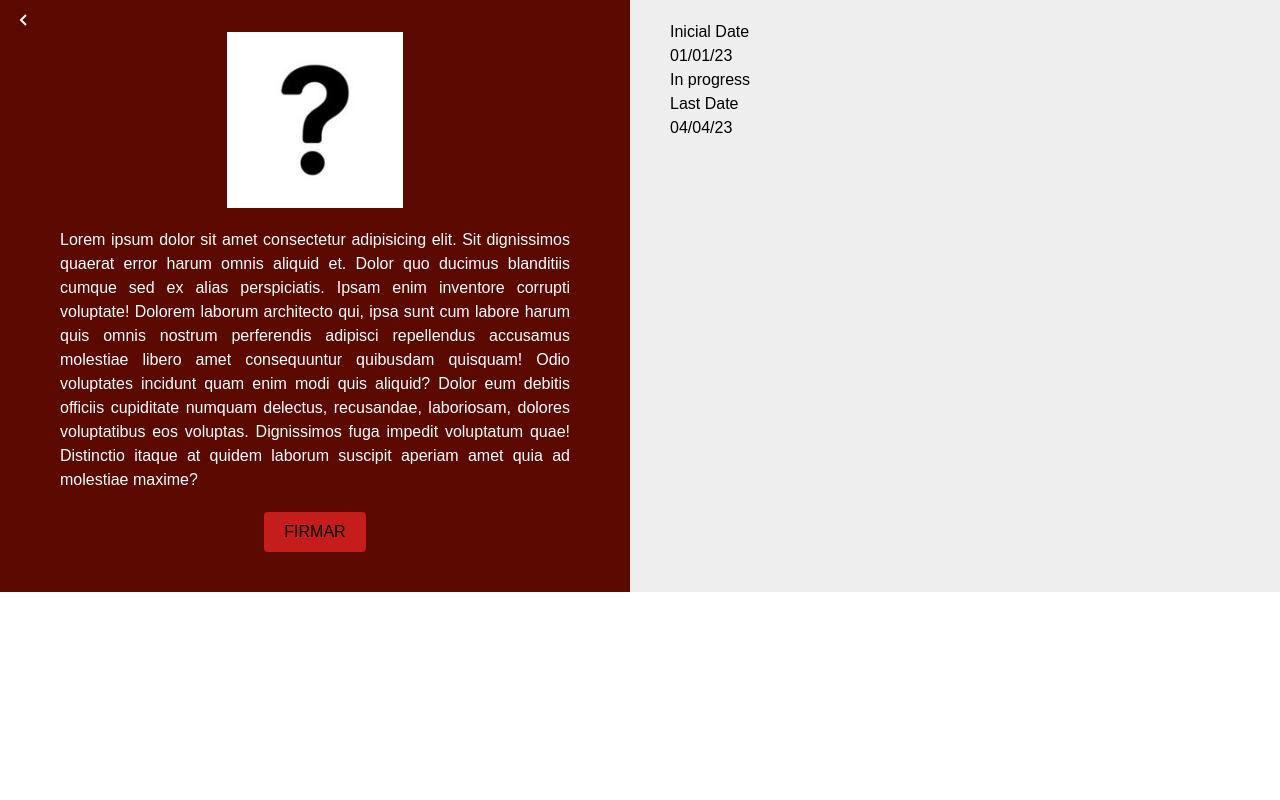
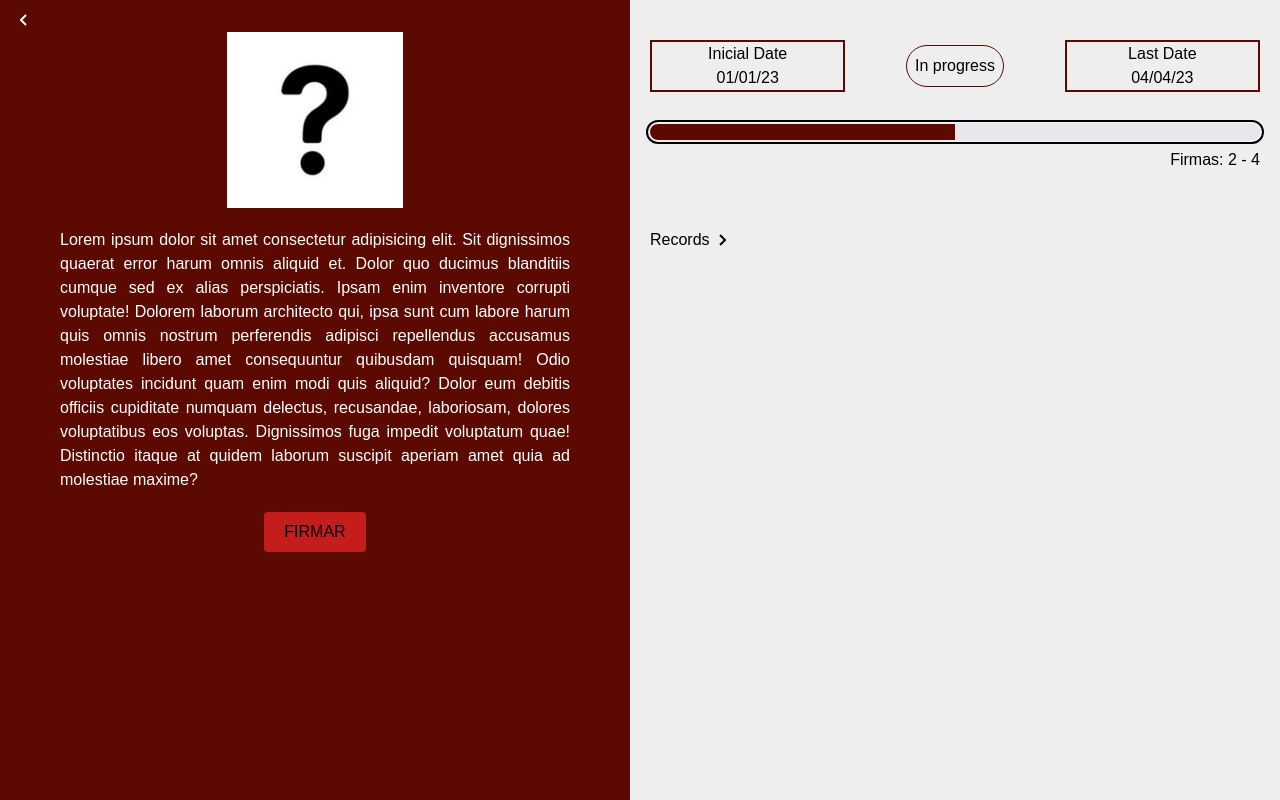
Before and after one commit to SaboTak/requisition-system-frontend, a Next.js app: page /RequisitationDetail in a window 1280 px wide. Built offline with nearby package versions, Linux system fonts and the light colour scheme.

Commit message:
FEAT: requisitation implentation with hooks

```diff
--- a/src/app/RequisitationDetail/page.jsx
+++ b/src/app/RequisitationDetail/page.jsx
@@ -1,43 +1,137 @@
+"use client";
 import Image from "next/image";
 import SignoMomentaneo from "../source/signo.jpg";
 import { BiChevronLeft } from "@react-icons/all-files/bi/BiChevronLeft";
+import { BiChevronRight } from "@react-icons/all-files/bi/BiChevronRight";
+import ProgressBar from "../components/ProgressBar";
+import {  useEffect, useState } from "react";
 
 export default function Requisitation(params) {
+
+  const [activeFirms, setActiveFirms] = useState(false);
+
+  const myItems = ["item 1", "item 2"];
+  const countSteps = 4;
+
   return (
-    <div className="fontPoppins bg-mi-gama-200">
-		<div className="grid grid-cols-2 gap-5 grid-span-1 relative">
+    <div className="fontPoppins bg-mi-gama-200 h-screen">
+      <div className="grid grid-cols-2 gap-5 grid-span-1 h-full">
+        {/* Left part */}
         <div className=" p-2 w-full bg-mi-gama-50 p-5 h-full">
           <div>
-					<Image className="mx-auto p-3 pb-5" src={SignoMomentaneo} />
+            <Image alt="Decanatura" className="mx-auto p-3 pb-5" src={SignoMomentaneo} />
           </div>
 
           <div className="w-full text-justify text-white">
-					<p className="mx-10">Lorem ipsum dolor sit amet consectetur adipisicing elit. Sit dignissimos quaerat error harum omnis aliquid et. Dolor quo ducimus blanditiis cumque sed ex alias perspiciatis. Ipsam enim inventore corrupti voluptate!
-					Dolorem laborum architecto qui, ipsa sunt cum labore harum quis omnis nostrum perferendis adipisci repellendus accusamus molestiae libero amet consequuntur quibusdam quisquam! Odio voluptates incidunt quam enim modi quis aliquid?
-					Dolor eum debitis officiis cupiditate numquam delectus, recusandae, laboriosam, dolores voluptatibus eos voluptas. Dignissimos fuga impedit voluptatum quae! Distinctio itaque at quidem laborum suscipit aperiam amet quia ad molestiae maxime?</p>
+            <p className="mx-10">
+              Lorem ipsum dolor sit amet consectetur adipisicing elit. Sit
+              dignissimos quaerat error harum omnis aliquid et. Dolor quo
+              ducimus blanditiis cumque sed ex alias perspiciatis. Ipsam enim
+              inventore corrupti voluptate! Dolorem laborum architecto qui, ipsa
+              sunt cum labore harum quis omnis nostrum perferendis adipisci
+              repellendus accusamus molestiae libero amet consequuntur quibusdam
+              quisquam! Odio voluptates incidunt quam enim modi quis aliquid?
+              Dolor eum debitis officiis cupiditate numquam delectus,
+              recusandae, laboriosam, dolores voluptatibus eos voluptas.
+              Dignissimos fuga impedit voluptatum quae! Distinctio itaque at
+              quidem laborum suscipit aperiam amet quia ad molestiae maxime?
+            </p>
           </div>
 
           <div className="text-center m-5">
-					<button className="bg-mi-gama-300 px-5 py-2 rounded hover:bg-mi-gama-400" type="submit">FIRMAR</button>
+            <button
+              className="bg-mi-gama-300 px-5 py-2 rounded hover:bg-mi-gama-400"
+              type="submit">
+              FIRMAR
+            </button>
           </div>
 
-				<button className="absolute top-2 left-3 text-white" type="submit"> <h1 className="text-2xl"><BiChevronLeft /></h1></button>
+          <button className="absolute top-2 left-3 text-white" type="submit">
+            {" "}
+            <h1 className="text-2xl">
+              <BiChevronLeft />
+            </h1>
+          </button>
         </div>
 
-			<div className="grid-rows-3 m-5 grid-span-1">
-				<div className="grid-cols-3 gap-1">
-					<div>
+        {/* Right part 1 (Top cards)*/}
+        <div className=" text-center w-full h-full bg-mi-gama-200 py-10 pr-5">
+          <div className="grid grid-cols-3 gap-3 mb-3">
+            <div className="border-2 border-mi-gama-50">
               <h1>Inicial Date</h1>
               <h1>01/01/23</h1>
             </div>
-
-					<div>
-						<h1>In progress</h1>
+            <div className="flex items-center justify-center">
+              <button className="border my-auto border-mi-gama-50 rounded-full p-2 cursor-default">
+                In progress
+              </button>
             </div>
 
-					<div>
+            <div className="border-2 border-mi-gama-50">
               <h1>Last Date</h1>
               <h1>04/04/23</h1>
+            </div>
+          </div>
+
+          {/* Progress Bar*/}
+          <div className="mt-8 mb-9">
+            <ProgressBar items={myItems} countSteps={countSteps} />
+          </div>
+
+          {/* Records */}
+          <div className="bg-mi-gama-200 text-start w-full  ">
+            <h1 className=" text-black rounded inline-block pr-2 mt-5 mb-2">
+              Records
+              <button className={`text-2xl inline-block absolute ${activeFirms == true ? 'transition duration-1000 transform focus:rotate-90' : 'transition duration-1000 transform focus:rotate--90'}`} >
+                <BiChevronRight  onClick={() => {setActiveFirms(!activeFirms)}} className="" />
+              </button>
+            </h1>
+          </div>
+          <div className={`grid grid-cols-3 gap-3 mb-3 text-center ${activeFirms == true ? 'block' : 'hidden'}`}>
+            <div className="border-2 rounded border-mi-gama-50 p-3">
+              <h1>Juanito Perez</h1>
+              <h1>Decanatura</h1>
+              <h1>Fecha</h1>
+            </div>
+            <div className="border-2 rounded border-mi-gama-50 p-3">
+              <h1>Juanito Perez</h1>
+              <h1>Decanatura</h1>
+              <h1>Fecha</h1>
+            </div>
+            <div className="border-2 rounded border-mi-gama-50 p-3">
+              <h1>Juanito Perez</h1>
+              <h1>Decanatura</h1>
+              <h1>Fecha</h1>
+            </div>
+            <div className="border-2 rounded border-mi-gama-50 p-3">
+              <h1>Juanito Perez</h1>
+              <h1>Decanatura</h1>
+              <h1>Fecha</h1>
+            </div>
+            <div className="border-2 rounded border-mi-gama-50 p-3">
+              <h1>Juanito Perez</h1>
+              <h1>Decanatura</h1>
+              <h1>Fecha</h1>
+            </div>
+            <div className="border-2 rounded border-mi-gama-50 p-3">
+              <h1>Juanito Perez</h1>
+              <h1>Decanatura</h1>
+              <h1>Fecha</h1>
+            </div>
+            <div className="border-2 rounded border-mi-gama-50 p-3">
+              <h1>Juanito Perez</h1>
+              <h1>Decanatura</h1>
+              <h1>Fecha</h1>
+            </div>
+            <div className="border-2 rounded border-mi-gama-50 p-3">
+              <h1>Juanito Perez</h1>
+              <h1>Decanatura</h1>
+              <h1>Fecha</h1>
+            </div>
+            <div className="border-2 rounded border-mi-gama-50 p-3">
+              <h1>Juanito Perez</h1>
+              <h1>Decanatura</h1>
+              <h1>Fecha</h1>
             </div>
           </div>
         </div>
--- /dev/null
+++ b/src/app/components/ProgressBar.jsx
@@ -0,0 +1,26 @@
+'use client';
+import { useEffect, useState } from "react";
+
+export default function ProgressBar({ items, countSteps }) {
+  const [progressWidth, setProgressWidth] = useState("0%");
+
+  useEffect(() => {
+    const width = `${(items.length / countSteps) * 100}%`;
+    setProgressWidth(width);
+  }, [items.length]);
+
+  return (
+    <div>
+      <div className="bg-gray-200 h-4 rounded-full overflow-hidden outline-none outline-black rounded-full">
+        {items.map((item, index) => (
+          <div
+            key={index}
+            className="h-full bg-mi-gama-50 w-full"
+            style={{ width: progressWidth }}
+          ></div>
+        ))}
+      </div>
+      <p className="mt-2 text-end">Firmas: {items.length} - {countSteps} </p>
+    </div>
+  );
+}
--- a/tailwind.config.js
+++ b/tailwind.config.js
@@ -14,7 +14,7 @@ module.exports = {
         'mi-gama': {
           '50': '#5c0a01',
           '100': '#f2f2f2',
-          '200': '#eee',
+          '200': '#eeeeee',
           '300': '#c41d1b',
           '400': '#991716',
           '500': '#999999',
```
Also changed, not shown: src/app/globals.css (line endings or trailing spaces). Lines whose indentation alone changed are shown as unchanged.
